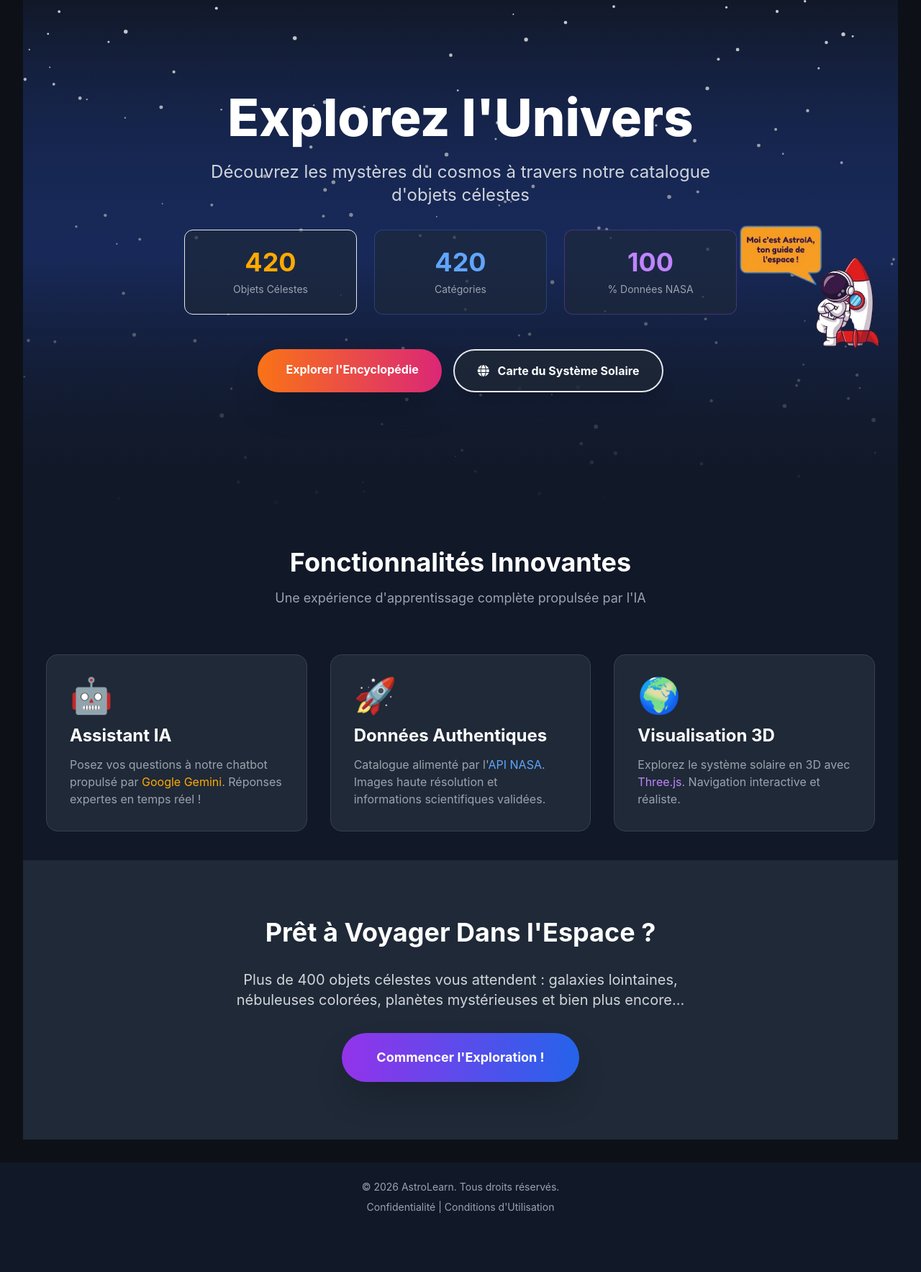
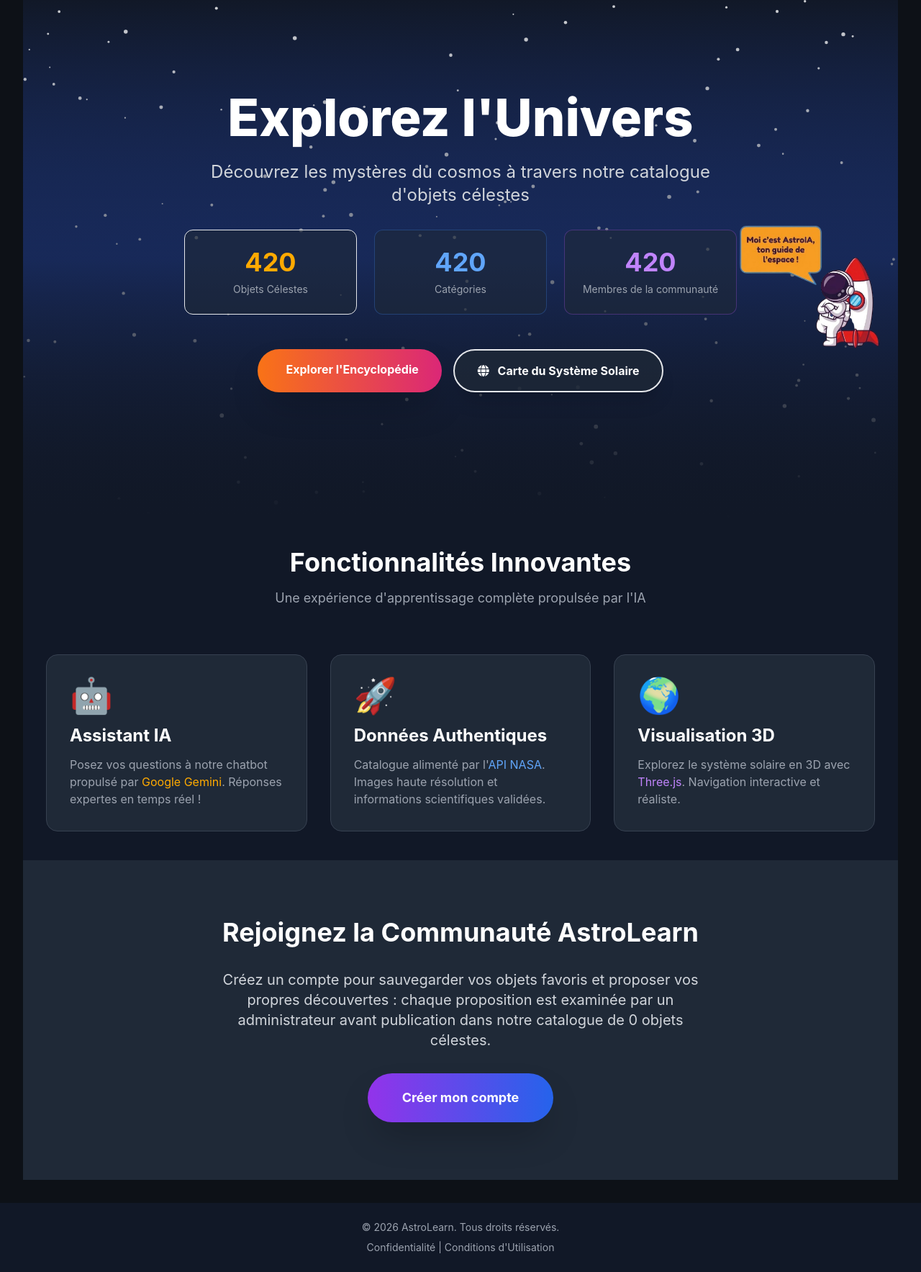
Before and after one commit to Aboubnan/AstroLearn, a Flask app: page / in a window 1280 px wide. Shown: the part 241-2008 px from the top of the page at 72% size. Before the commit the page ends 1926 px from the top, so only its background shows below. Run offline with Flask 3, Linux system fonts and the light colour scheme; data that the repository does not hold is empty; some libraries are stand-ins or nearby versions.

Commit message:
fix: nettoyage page d'accueil - stats réelles, CTA cohérent
- Remplace le faux "100% Données NASA" par le nombre réel de membres
  inscrits (le catalogue contient aussi des propositions communautaires,
  pas uniquement du NASA)
- Remplace le "400 objets" en dur par le vrai total dynamique
- Corrige une classe Tailwind invalide (hover:text-white-900)
- Réécrit la section finale pour mettre en avant la vraie proposition
  de valeur (propositions communautaires modérées) avec un CTA
  contextuel selon l'état de connexion

```diff
--- a/controller/main_routes.py
+++ b/controller/main_routes.py
@@ -23,6 +23,7 @@ from model.database import (
     count_favoris_objet,
     get_favoris_counts,
     est_favori,
+    count_utilisateurs,
 )
 
 # Blueprint creation
@@ -39,6 +40,7 @@ def index() -> str:
         "home.html",
         total_objects=len(all_objects) if all_objects else 0,
         total_categories=len(all_categories) if all_categories else 0,
+        total_users=count_utilisateurs(),
         now=datetime.datetime.now(),
         title="Home - AstroLearn",
     )
--- a/model/database.py
+++ b/model/database.py
@@ -635,6 +635,21 @@ def get_all_utilisateurs() -> List[Dict[str, Any]]:
         conn.close()
 
 
+def count_utilisateurs() -> int:
+    """Nombre total d'utilisateurs inscrits (pour affichage public)."""
+    conn = get_db_connection()
+    if not conn:
+        return 0
+    try:
+        with conn.cursor() as cur:
+            cur.execute("SELECT COUNT(*) FROM UTILISATEUR")
+            return cur.fetchone()[0]
+    except Exception:
+        return 0
+    finally:
+        conn.close()
+
+
 # ----------------------------------------------------
 # 6. CRUD Propositions
 # ----------------------------------------------------
--- a/templates/home.html
+++ b/templates/home.html
@@ -8,7 +8,6 @@
     <div class="absolute inset-0 bg-gradient-to-b from-transparent via-gray-900/50 to-gray-900"></div>
 
     <div class="relative z-10 text-center px-4 sm:px-6 lg:px-8 max-w-6xl mx-auto">
-
 
         <h1 class="text-5xl sm:text-6xl lg:text-7xl font-extrabold text-white mb-6 animate-fade-in-up">
             Explorez l'Univers
@@ -31,8 +30,8 @@
             </div>
 
             <div class="bg-gray-800/60 backdrop-blur-sm p-6 rounded-xl border border-purple-500/30 transform hover:scale-105 transition duration-300">
-                <div class="text-4xl font-bold text-purple-400 counter" data-target="100">0</div>
-                <div class="text-sm text-gray-400 mt-2">% Données NASA</div>
+                <div class="text-4xl font-bold text-purple-400 counter" data-target="{{ total_users }}">0</div>
+                <div class="text-sm text-gray-400 mt-2">Membres de la communauté</div>
             </div>
         </div>
 
@@ -48,7 +47,7 @@
             </a>
 
             <a href="{{ url_for('skymap.sky_map') }}"
-               class="px-8 py-4 bg-gray-800/80 backdrop-blur-sm text-white font-bold rounded-full border-2 border-accent hover:bg-accent hover:text-white-900 transform hover:scale-105 transition duration-300 shadow-xl">
+               class="px-8 py-4 bg-gray-800/80 backdrop-blur-sm text-white font-bold rounded-full border-2 border-accent hover:bg-accent hover:text-gray-900 transform hover:scale-105 transition duration-300 shadow-xl">
                 <i class="fas fa-globe mr-2"></i>
                 Carte du Système Solaire
             </a>
@@ -99,20 +98,37 @@
     </div>
 </section>
 
-<!-- SECTION APERÇU -->
+<!-- SECTION COMMUNAUTÉ -->
 <section class="py-20 bg-gray-800">
     <div class="max-w-7xl mx-auto px-4 sm:px-6 lg:px-8 text-center">
+        {% if session.get('user_id') %}
         <h2 class="text-4xl font-bold text-white mb-8">
-            Prêt à Voyager Dans l'Espace ?
+            Une Nouvelle Découverte à Partager ?
         </h2>
         <p class="text-xl text-gray-300 mb-8 max-w-2xl mx-auto">
-            Plus de 400 objets célestes vous attendent : galaxies lointaines,
-            nébuleuses colorées, planètes mystérieuses et bien plus encore...
+            Proposez un objet céleste : chaque proposition est examinée par
+            un administrateur avant publication dans notre catalogue de
+            {{ total_objects }} objets célestes.
         </p>
-        <a href="{{ url_for('main_bp.catalogue') }}"
+        <a href="{{ url_for('user_bp.proposer_objet') }}"
            class="inline-block px-12 py-5 bg-gradient-to-r from-purple-600 to-blue-600 text-white font-bold rounded-full text-lg shadow-2xl hover:shadow-purple-500/50 transform hover:scale-110 transition duration-300">
-            Commencer l'Exploration !
+            Proposer un objet
         </a>
+        {% else %}
+        <h2 class="text-4xl font-bold text-white mb-8">
+            Rejoignez la Communauté AstroLearn
+        </h2>
+        <p class="text-xl text-gray-300 mb-8 max-w-2xl mx-auto">
+            Créez un compte pour sauvegarder vos objets favoris et proposer
+            vos propres découvertes : chaque proposition est examinée par
+            un administrateur avant publication dans notre catalogue de
+            {{ total_objects }} objets célestes.
+        </p>
+        <a href="{{ url_for('user_bp.inscription') }}"
+           class="inline-block px-12 py-5 bg-gradient-to-r from-purple-600 to-blue-600 text-white font-bold rounded-full text-lg shadow-2xl hover:shadow-purple-500/50 transform hover:scale-110 transition duration-300">
+            Créer mon compte
+        </a>
+        {% endif %}
     </div>
 </section>
 
```
